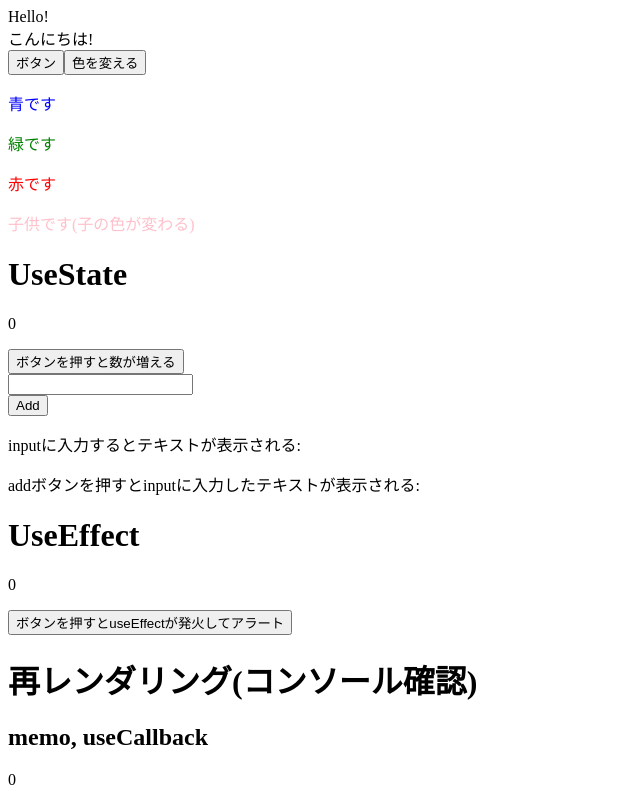
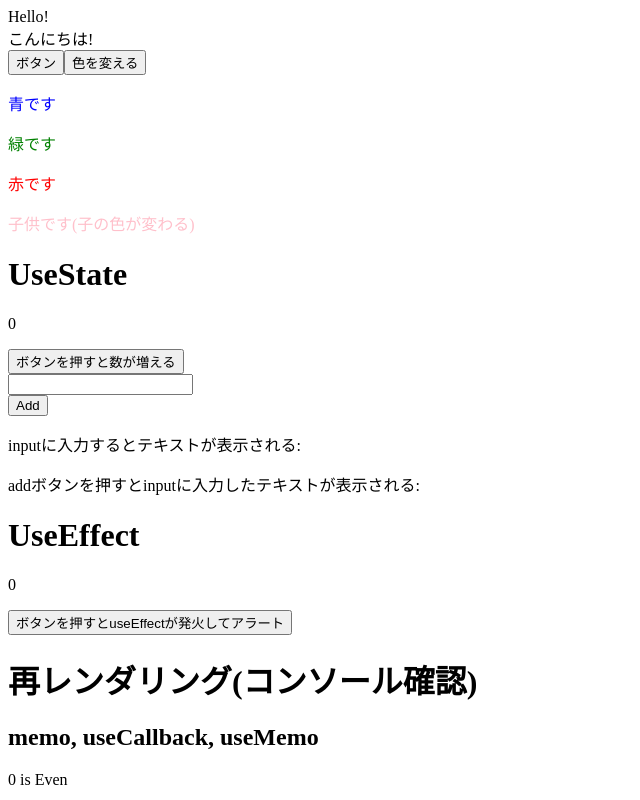
Before and after one commit to TakeshiShiomi/react_study, a React (Create React App) app: page / in a window 1280 px wide. Shown: the top 800 px of the page, without its empty margins (0-640 px from the left). Built offline with nearby package versions, Linux system fonts and the light colour scheme.

Commit message:
useMemo実装

```diff
--- a/src/ReRenderingPractice.tsx
+++ b/src/ReRenderingPractice.tsx
@@ -1,4 +1,4 @@
-import { useState, useCallback, memo } from 'react';
+import { useState, useCallback, memo, useMemo } from 'react';
 import {Child1} from './components/Child1';
 import {Child4} from './components/Child4';
 
@@ -26,14 +26,22 @@ export const ReRenderingPractice = memo(() => {
     setNum(0);
   }, []);
 
+  // useMemoを使用して高コストの計算結果をメモ化
+  // console.log('高コストの計算を実行');
+  // const isEven = num % 2 === 0;
+  const isEven = useMemo(() => {
+    console.log('高コストの計算を実行');
+    return num % 2 === 0;
+  }, [num]);
+
   console.log('再レンダリング');
 
 
   return (
     <>
       <h1>再レンダリング(コンソール確認)</h1>
-      <h2>memo, useCallback</h2>
-      <p>{num}</p>
+      <h2>memo, useCallback, useMemo</h2>
+      <p>{num} is {isEven ? 'Even' : 'Odd'}</p>
       <button onClick={onClickButton}>ボタンを押してコンソール確認</button>
       <Child1 onClickReset={onClickReset} />
       <Child4 />
```
